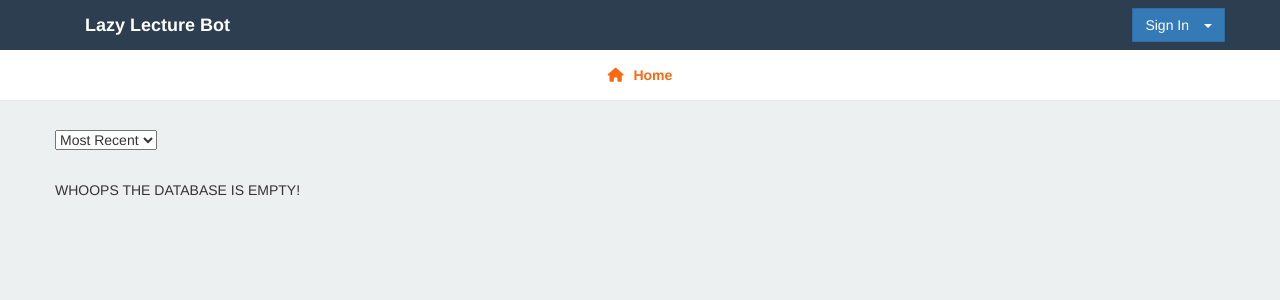
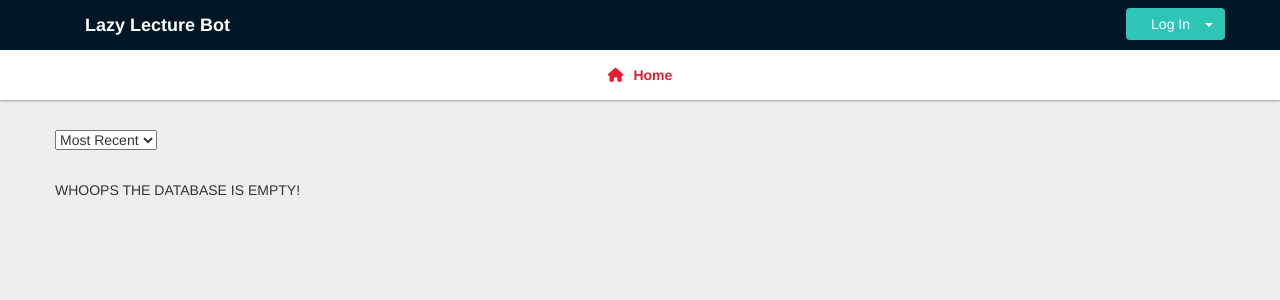
Before and after one commit to briancecker/cmps115, a Django app: page / in a window 1280 px wide. Shown: the top 300 px of the page. Run offline with Django 3.2, Linux system fonts and the light colour scheme; data that the repository does not hold is empty; parts of the project's set-up code (start-up, migrations or seed data) failed here and were passed over; some libraries are stand-ins or nearby versions.

Commit message:
Complete UI Overhaul 1.1.2
+ Found a Color Scheme.
+ Styled the Navbar LogIn Button and Menu elements
+ Added Back the Upload Button
+ Added Back Sign Up Button
-  Removed unnecessary animations
- Removed old filtering element

```diff
--- a/lazy_lecture_bot/templates/main/base.html
+++ b/lazy_lecture_bot/templates/main/base.html
@@ -26,7 +26,7 @@
 			<div class="dropdown navbar-right">
 				{% if not request.user.is_authenticated and not "/login" in request.get_full_path %}
 				<!-- Appears when user is not authenticated-->
-				<button class="btn btn-primary dropdown-toggle a-dropdown-button" type="button" id="dropdownMenu" data-toggle="dropdown" aria-haspopup="true" aria-expanded="false">Sign In<span class="caret" style="margin-left:15px;"></span></button>
+				<button class="btn btn-primary dropdown-toggle a-dropdown-button" type="button" id="dropdownMenu" data-toggle="dropdown" aria-haspopup="true" aria-expanded="false">Log In<span class="caret" style="margin-left:15px;"></span></button>
 				<div class="dropdown-menu dropdown-menu-right a-dropdown-menu" aria-labelledby="dropdownMenu">
 			        <div class="dropdown-item">
 			        	<div class="container-fluid">
@@ -42,22 +42,28 @@
 			        				<span class="bar"></span>
 			        				<label for="password">Password</label>
 			        			</div>
-			        			<button type="submit" class="btn btn-primary btn-md btn-block"><b>Log In</b></button>
+
+			        			<button type="submit" class="btn btn-primary btn-md btn-block" style="border-radius: 4px;"><b>Log In</b></button>
+
 			        		</form>
+			        		<div><center>OR</center></div>
+			        		<div style="margin-top:10px"><a href="{% url 'signup' %}" class="btn btn-default btn-md btn-block" style="width:185px; margin-left:auto; margin-right: auto; border-radius:4px;">Sign Up</a></div>
 			        	</div>
 			        </div>
 			        <!--a class="dropdown-item" href="#">Another action</a-->
+
+
 			    </div>
 
 			    {% elif request.user.is_authenticated %}
 			    <!-- Appears when user is authenticated-->
-			    <a href="{% url 'upload' %}" class="btn" style="background-color: rgb(46, 204, 113); color:white; border-radius: 0px; margin-top:9px;"><b><i class="fa fa-upload" aria-hidden="true" style="color:white; margin-right:15px;"></i>UPLOAD</b></a>
+			    <a href="{% url 'upload' %}" class="btn upload-button" style="background-color: rgb(46, 204, 113); color:white; margin-top:9px;"><b><i class="fa fa-upload" aria-hidden="true" style="color:white; margin-right:15px;"></i>UPLOAD</b></a>
 
 			    <button class="btn btn-primary dropdown-toggle a-dropdown-button" type="button" id="dropdownMenu" data-toggle="dropdown" aria-haspopup="true" aria-expanded="false">{{user.username}}<span class="caret" style="margin-left:15px;"></span></button>
 			    <div class="dropdown-menu dropdown-menu-right a-dropdown-menu" aria-labelledby="dropdownMenu">
-			    	<a class="dropdown-item" href="{% url 'profile' user.username %}"><div class="auth-item"><i class="fa fa-user fa-fw" aria-hidden="true" style="margin-right:15px;"></i>My Profile</div></a>
-			        <a class="dropdown-item" href="/"><div class="auth-item"><i class="fa fa-cogs fa-fw" aria-hidden="true" style="margin-right:15px;"></i>Settings</div></a>
-			        <a class="dropdown-item" href="{% url 'logoff' %}?redirect={{request.path}}"><div class="auth-item"><i class="fa fa-sign-out fa-fw" aria-hidden="true" style="margin-right:15px;"></i>Logout</div></a>
+			    	<a class="dropdown-item dropdown-link" href="{% url 'profile' user.username %}"><div class="auth-item"><i class="fa fa-user fa-fw" aria-hidden="true" style="margin-right:15px;"></i>My Profile</div></a>
+			        <a class="dropdown-item dropdown-link" href="/"><div class="auth-item"><i class="fa fa-cogs fa-fw" aria-hidden="true" style="margin-right:15px;"></i>Settings</div></a>
+			        <a class="dropdown-item dropdown-link" href="{% url 'logoff' %}?redirect={{request.path}}"><div class="auth-item"><i class="fa fa-sign-out fa-fw" aria-hidden="true" style="margin-right:15px;"></i>Logout</div></a>
 			    </div>
 
 			    {% endif %}
@@ -93,10 +99,12 @@
 
 	<style type="text/css">
 		.main-nav {
-			background-color: #2C3E50;
+			background-color: #011627;
 		}
 		.navbar {
+			border-bottom: 0px;
 			background-color: #FFF;
+			box-shadow: 0 1px 3px rgba(0,0,0,0.12), 0 1px 2px rgba(0,0,0,0.24) !important;
 		}
 
 		.navbar-brand {
@@ -113,14 +121,14 @@
 			transition: all 0.3s cubic-bezier(.25,.8,.25,1) !important;
 		}
 		.secondary-nav > a.active{
-			color: #F9690E;
+			color: #E71D36;
 			font-weight: bold;
 		}
 		.secondary-nav > a:hover {
 			color: #F9BF3B;
 		}
 		.secondary-nav > a.active:hover {
-			color: #F9690E;
+			color: #E71D36;
 		}
 		.secondary-nav > a > div {
 
@@ -134,12 +142,13 @@
 
 		body {
 			margin-top: 100px;
-			background-color: #ecf0f1;
+			background-color: #eee;
 		}
 
 		.a-dropdown-button {
 			border-radius: 0px;
 			margin-top: 8px;
+			padding-left: 25px;
 		}
 
 		.a-dropdown-menu {
@@ -148,6 +157,8 @@
 			padding-top:  20px;
 			padding-bottom: 17px;
 			transition: all 0.3s cubic-bezier(.25,.8,.25,1) !important;
+			box-shadow: 0 1px 3px rgba(0,0,0,0.12), 0 1px 2px rgba(0,0,0,0.24) !important;
+			border: 0px;
 		}
 
 		.auth-item {
@@ -160,10 +171,15 @@
 
 		.dropdown-item {
 			color: #6C7A89;
+
+		}
+
+		.dropdown-item.dropdown-link {
+			color: #6C7A89;
 			transition: all 0.3s cubic-bezier(.25,.8,.25,1) !important;
 		}
 
-		.dropdown-item:hover {
+		.dropdown-item.dropdown-link:hover {
 			text-decoration: none !important;
 			color: #F9BF3B;
 		}
@@ -195,7 +211,7 @@
 		  width:0;
 		  bottom:1px;
 		  position:absolute;
-		  background:#5264AE;
+		  background:#2EC4B6;
 		  transition: all 0.3s cubic-bezier(.25,.8,.25,1) !important;
 		  -moz-transition:all 0.3s cubic-bezier(.25,.8,.25,1) !important;
 		  -webkit-transition:all 0.3s cubic-bezier(.25,.8,.25,1) !important;
@@ -226,7 +242,7 @@
 		.form-group input:focus ~ label , .form-group input:valid ~ label {
 		  top: -50px;
 		  font-size:12px;
-		  color:#5264AE;
+		  color:#2EC4B6;
 		}
 
 		.a-dropdown-menu button {
@@ -237,6 +253,18 @@
 		input:-webkit-autofill {
 			-webkit-box-shadow: 0 0 0 1000px white inset !important;
 		}
+
+		.upload-button {
+			margin-right: 15px;
+			padding-right: 15px !important;
+			padding-left: 15px !important;
+		}
+
+		.btn-primary {
+			background-color:#2EC4B6 !important;
+			border: 0px;
+			border-radius: 4px;
+		}
 	</style>
 	{% endblock content %}
 	<!-- Latest compiled and minified JavaScript -->
```
Also changed, not shown: lazy_lecture_bot/templates/main/index.html (+19 -42 lines), lazy_lecture_bot/templates/user/user_page.html (+9 -6 lines).
